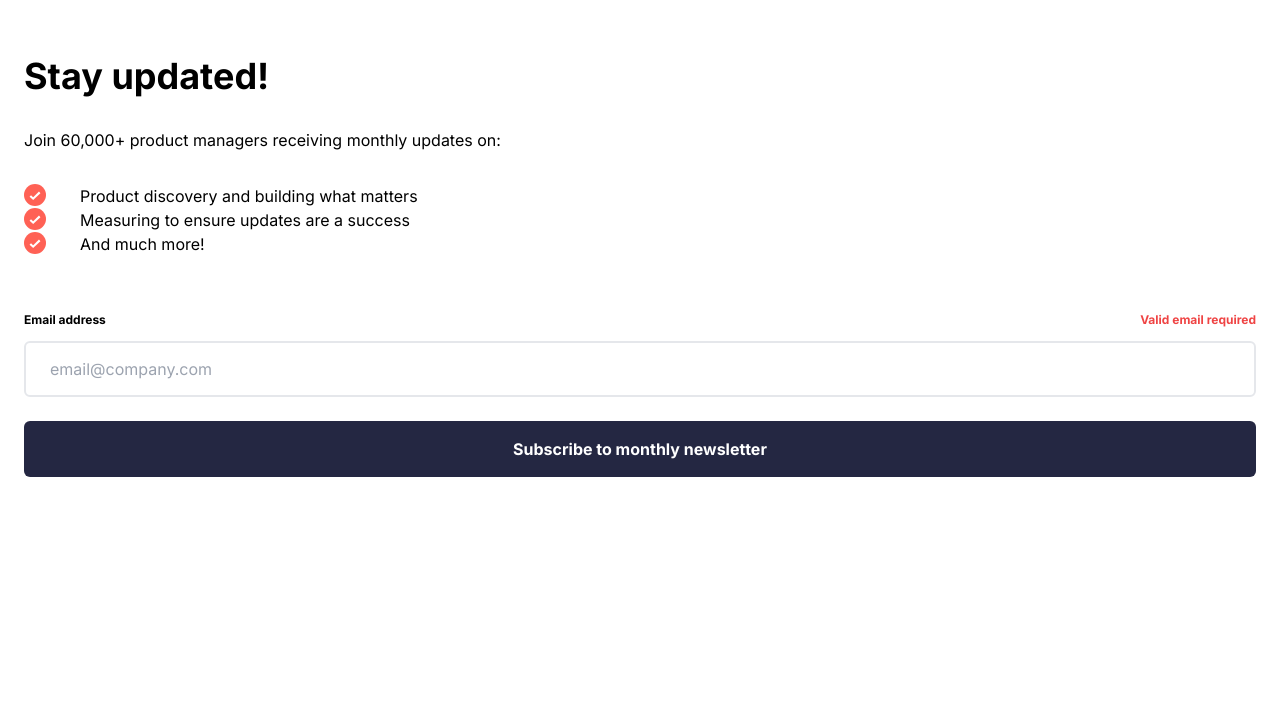
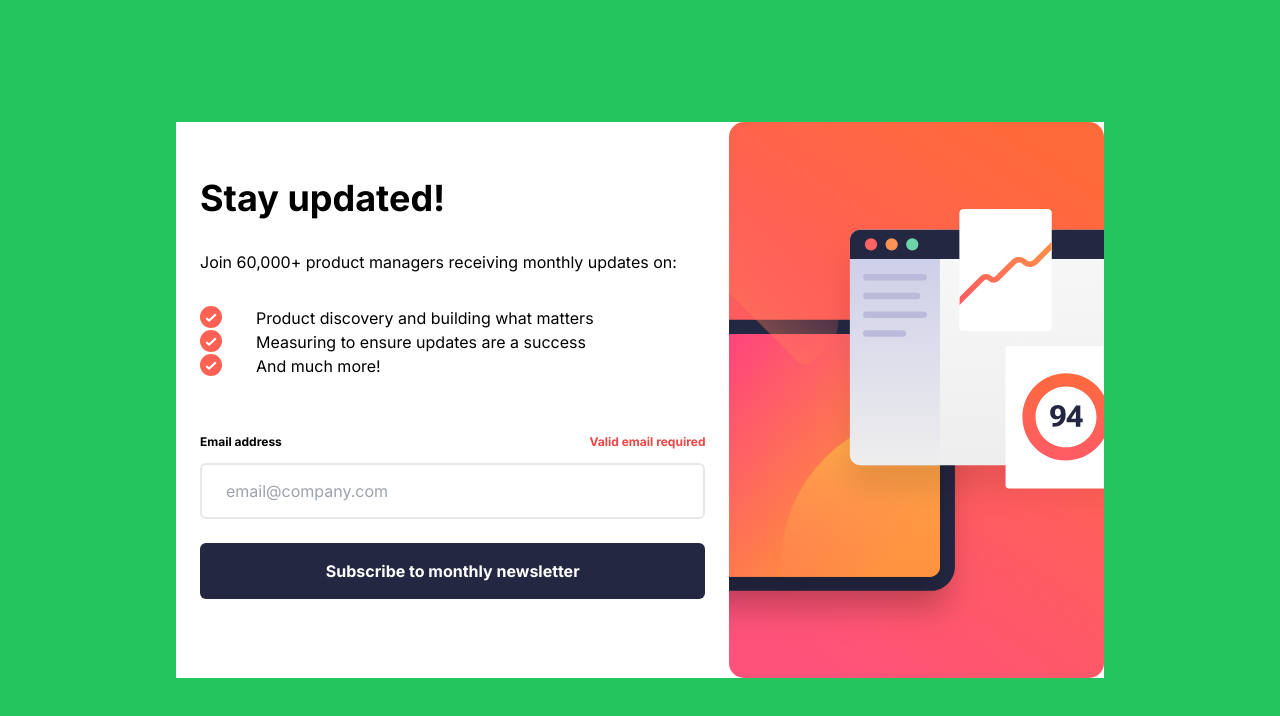
Before and after one commit to PutTheTrust/newsletter-sign-up-with-success-message, a Next.js app: page / in a window 1280 px wide. Shown: the top 716 px of the page. Built offline with nearby package versions, Linux system fonts and the light colour scheme.

Commit message:
base desktop style

```diff
--- a/app/layout.tsx
+++ b/app/layout.tsx
@@ -14,7 +14,7 @@ export default function RootLayout({
   children: React.ReactNode;
 }) {
   return (
-    <html lang="en">
+    <html lang="en" className="md:bg-charcoal-grey">
       <body className={inter.className}>{children}</body>
     </html>
   );
--- a/app/page.tsx
+++ b/app/page.tsx
@@ -6,7 +6,8 @@ import Heading from "@/components/Heading";
 
 export default function Home() {
   return (
-    <main>
+    <main className="bg-green-500 h-screen md:flex md:items-center md:justify-center">
+      <div className="md:flex flex-row-reverse bg-white max-w-[928px] ">
         <div>
           <Image
             src="/images/illustration-sign-up-mobile.svg"
@@ -15,6 +16,15 @@ export default function Home() {
             width={375}
             // width="100%"
             height={284}
+          />
+
+          <Image
+            src="/images/illustration-sign-up-desktop.svg"
+            alt="illustation"
+            className="hidden w-full md:block"
+            width={400}
+            // width="100%"
+            height={593}
           />
         </div>
 
@@ -49,6 +59,7 @@ export default function Home() {
             <Button text="Subscribe to monthly newsletter" />
           </form>
         </div>
+      </div>
     </main>
   );
 }
```
Lines whose indentation alone changed are shown as unchanged.
